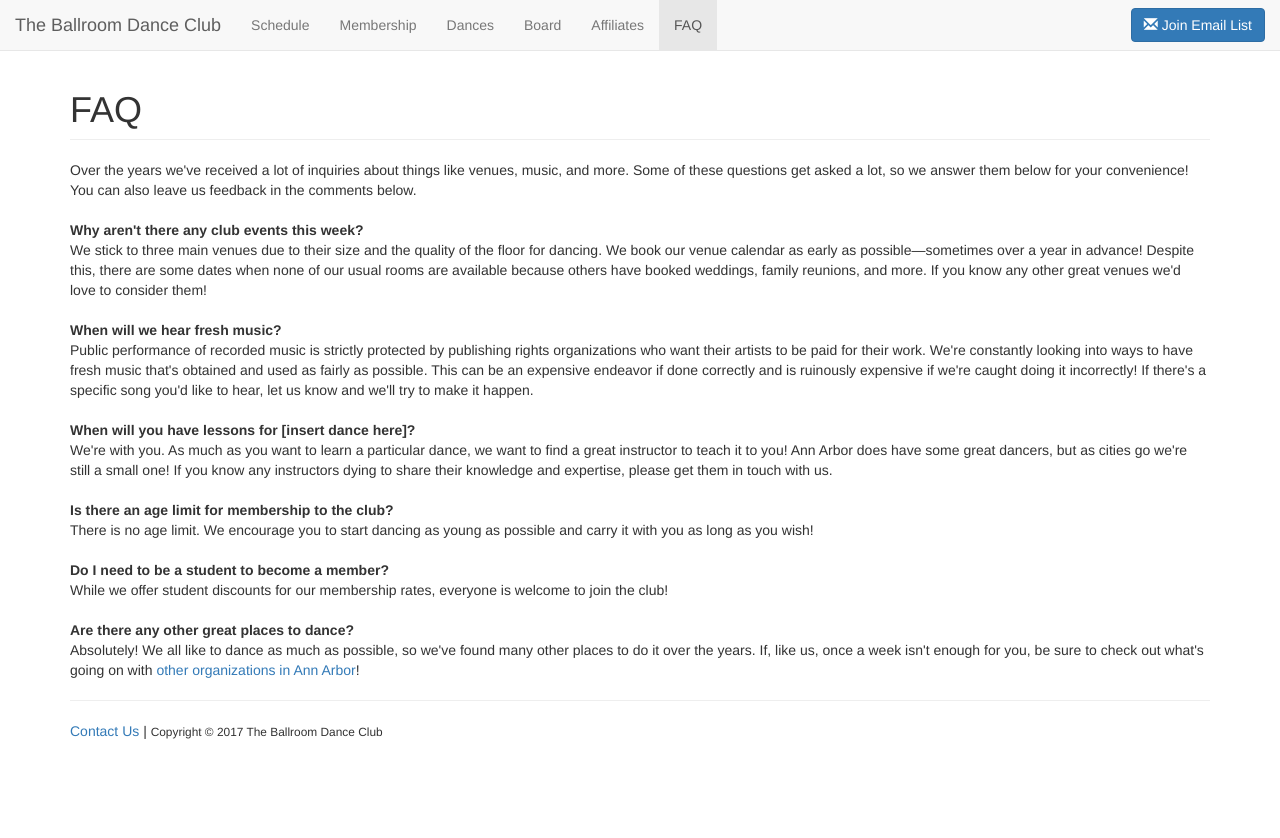
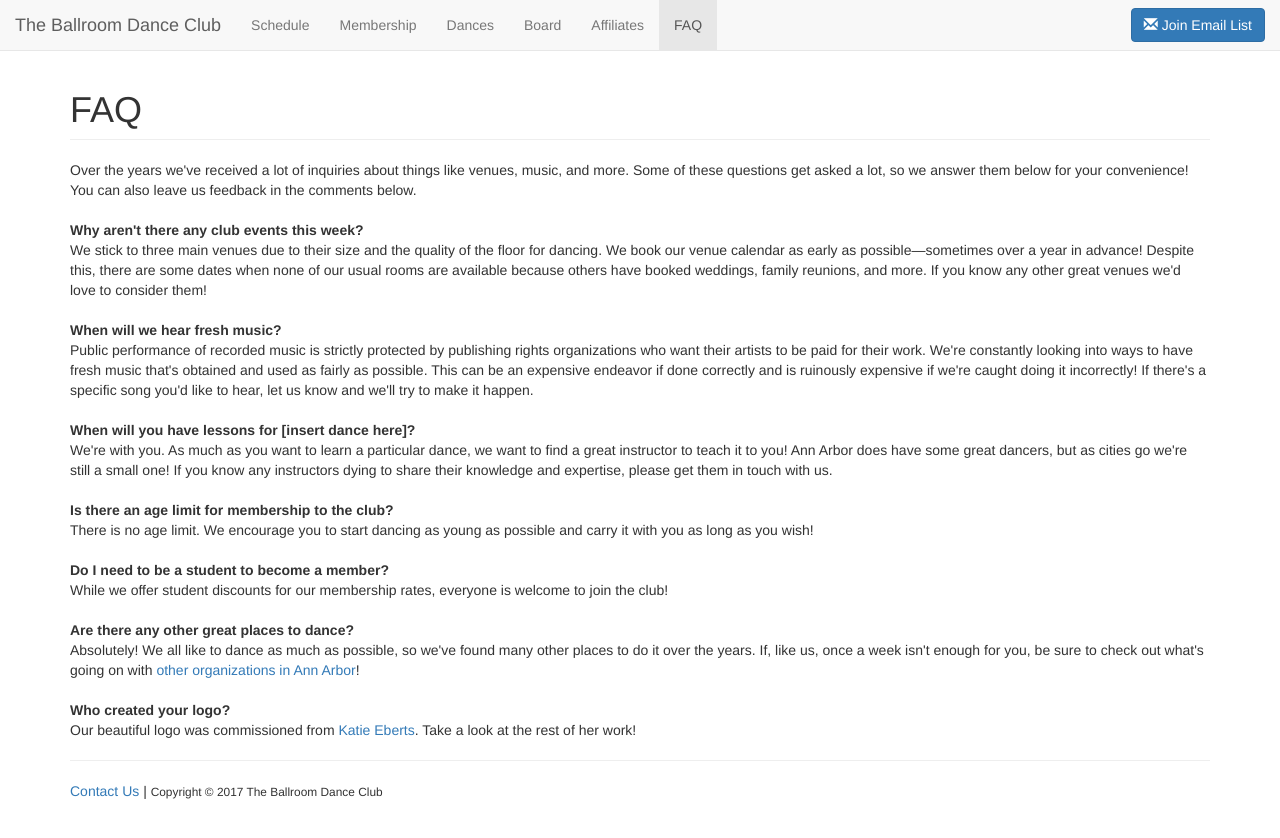
Before and after one commit to ballroom-dance-club/ballroom-dance-club.github.io, a Jekyll site: the page built from faq.html, in a window 1280 px wide. Shown: the top 838 px of the page. Built offline with Jekyll 4.4.1, drawn with Linux system fonts in a browser that asks for light colours; nearby versions of some CDN libraries; comment, search, counter and statistics services are not loaded.

Commit message:
Add plug for Katie Eberts in the FAQ

```diff
--- a/_data/faq.yml
+++ b/_data/faq.yml
@@ -32,3 +32,7 @@
     Absolutely! We all like to dance as much as possible, so we've found many other
     places to do it over the years. If, like us, once a week isn't enough for you,
     be sure to check out what's going on with <a href="/affiliates">other organizations in Ann Arbor</a>!
+- question: Who created your logo?
+  answer: >
+    Our beautiful logo was commissioned from <a href="http://www.katieeberts.com/" target="_blank">Katie Eberts</a>.
+    Take a look at the rest of her work!
```
